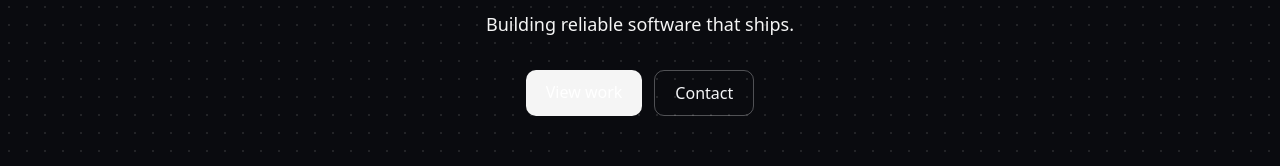
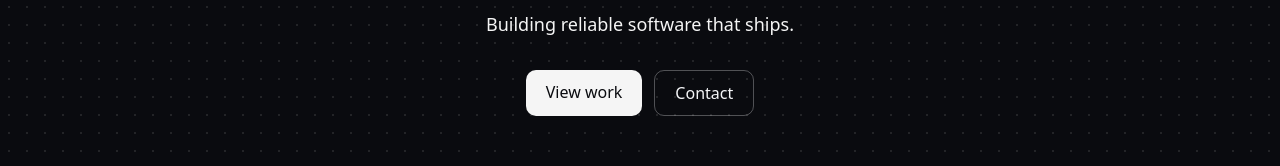
Before and after one commit to daviddgonzalez/daviddgonzalez.github.io, a React (Vite) app: page / in a window 1280 px wide. Shown: the part 362-528 px from the top of the page. Built offline with nearby package versions, Linux system fonts and the light colour scheme.

Commit message:
fix(a11y): meet WCAG AA contrast for accent text and buttons in both themes

```diff
--- a/src/sections/Hero.tsx
+++ b/src/sections/Hero.tsx
@@ -9,7 +9,7 @@
         <h1 className="font-display mt-3 text-5xl font-bold tracking-tight text-fg">{profile.name}</h1>
         <p className="mt-4 text-lg text-muted">{profile.tagline}</p>
         <div className="mt-8 flex justify-center gap-3">
-          <a href="#projects" className="rounded-[var(--radius-brand)] bg-accent px-5 py-2.5 font-medium text-white">View work</a>
+          <a href="#projects" className="rounded-[var(--radius-brand)] bg-accent px-5 py-2.5 font-medium text-on-accent">View work</a>
           <a href="#contact" className="rounded-[var(--radius-brand)] border border-current/30 px-5 py-2.5 font-medium text-fg">Contact</a>
         </div>
       </div>
--- a/src/theme/themes.css
+++ b/src/theme/themes.css
@@ -5,6 +5,7 @@
   --color-fg: #f5f6f8;
   --color-muted: #9aa0ab;
   --color-accent: #5b8cff;
+  --color-on-accent: #0a0b0f; /* readable text on top of accent fills (AA) */
   --font-display: ui-sans-serif, system-ui, -apple-system, "Helvetica Neue", sans-serif;
   --font-body: ui-sans-serif, system-ui, -apple-system, sans-serif;
   --radius-brand: 10px;
@@ -16,7 +17,8 @@
   --color-surface: #fffdf5;
   --color-fg: #1a1a1a;
   --color-muted: #5a4a00;
-  --color-accent: #d01012;
+  --color-accent: #a30b0d; /* darkened from #d01012 for AA contrast on the yellow bg */
+  --color-on-accent: #ffffff; /* readable text on top of accent fills (AA) */
   --font-display: Verdana, Geneva, "DejaVu Sans", sans-serif;
   --font-body: Verdana, Geneva, sans-serif;
   --radius-brand: 6px;
@@ -29,6 +31,7 @@
   --color-fg: var(--color-fg);
   --color-muted: var(--color-muted);
   --color-accent: var(--color-accent);
+  --color-on-accent: var(--color-on-accent);
   --font-display: var(--font-display);
   --font-body: var(--font-body);
 }
```
Also changed, not shown: 1 other file (tests, documents, lock files or other folders).
